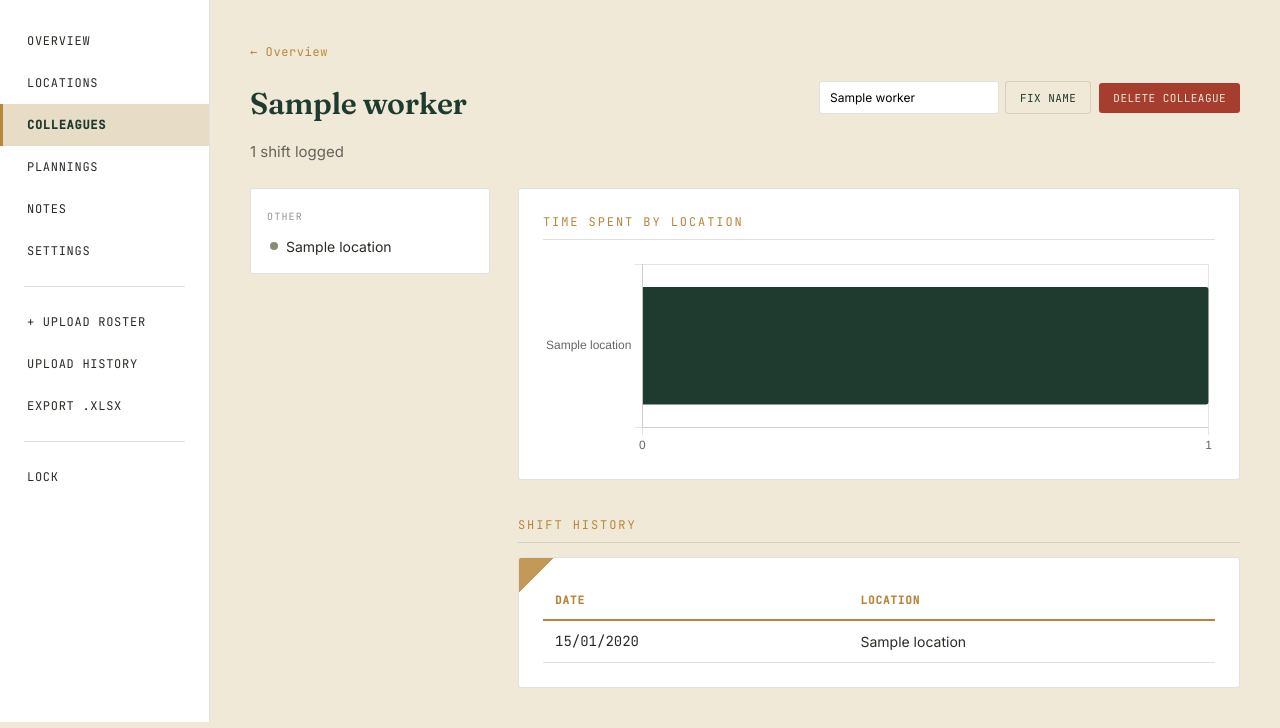
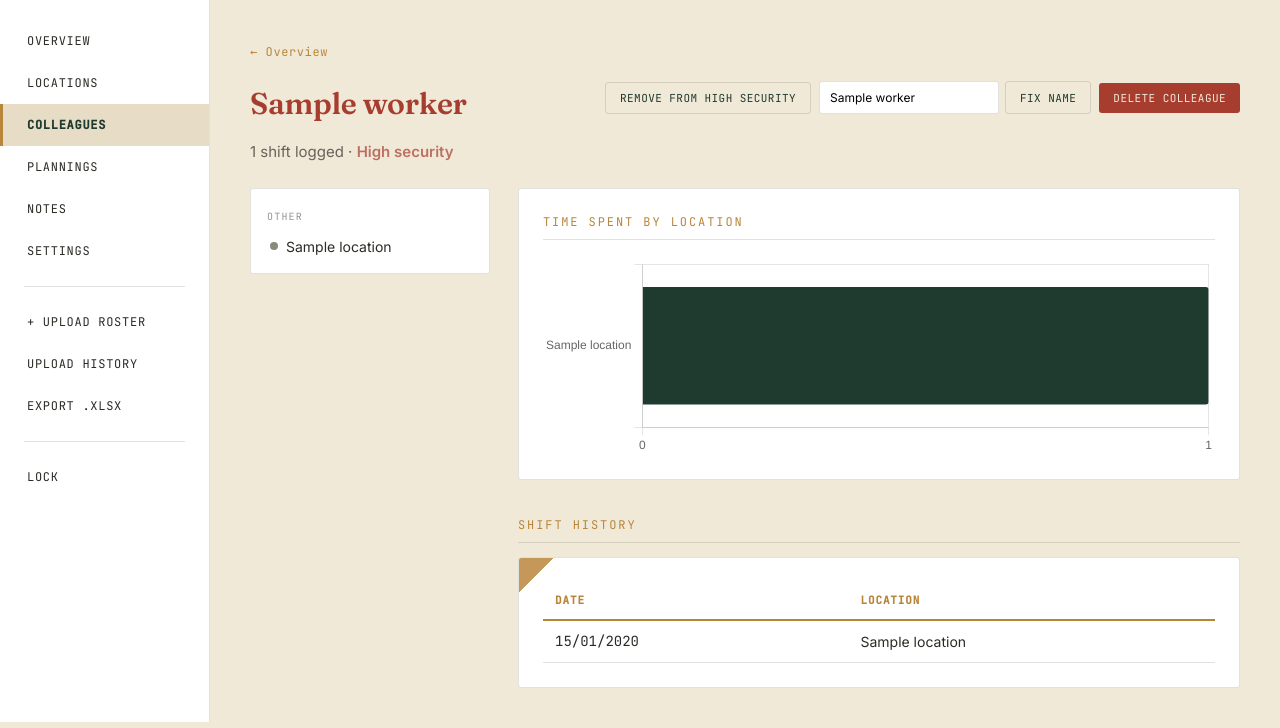
Before and after one commit to tlegrand-be/Museum, a Flask app: page /worker/1 in a window 1280 px wide. Shown: the part 99-827 px from the top of the page. Run offline with Flask 3, Linux system fonts and the light colour scheme; the visitor is signed in with stand-in values (Sample User, id 1); tables that the repository leaves empty hold one stand-in row (values such as "Sample post").

Commit message:
Mark/unmark high security from a colleague's own page
Adds a "Mark as high security" / "Remove from high security" button next
to "Fix name" on each colleague's page, shows the status under the name,
and lets the Colleagues title bar wrap so its buttons stay visible on
narrow screens.

Co-Authored-By: Claude Opus 5.5 <noreply@anthropic.com>

```diff
--- a/app.py
+++ b/app.py
@@ -505,6 +505,19 @@ def rename_worker(worker_id):
     return redirect(url_for("worker_page", worker_id=result_id))
 
 
+@app.route("/worker/<int:worker_id>/high-security", methods=["POST"])
+@admin_required
+def set_worker_high_security(worker_id):
+    detail = database.worker_detail(worker_id)
+    if not detail:
+        abort(404)
+    flag = request.form.get("high_security") == "1"
+    database.set_worker_high_security(worker_id, flag)
+    name = detail["worker"]["name"]
+    flash(f'{name} {"moved to high security" if flag else "moved back to the main list"}.', "success")
+    return redirect(url_for("worker_page", worker_id=worker_id))
+
+
 @app.route("/worker/<int:worker_id>/delete", methods=["POST"])
 @admin_required
 def delete_worker(worker_id):
--- a/database.py
+++ b/database.py
@@ -174,6 +174,15 @@ def high_security_names():
     try:
         rows = conn.execute("SELECT name FROM workers WHERE high_security = 1").fetchall()
         return {_fold_name(r["name"]) for r in rows}
+    finally:
+        conn.close()
+
+
+def set_worker_high_security(worker_id, flag):
+    conn = get_db()
+    try:
+        conn.execute("UPDATE workers SET high_security = ? WHERE id = ?", (int(bool(flag)), worker_id))
+        conn.commit()
     finally:
         conn.close()
 
--- a/static/style.css
+++ b/static/style.css
@@ -322,10 +322,12 @@ select option.high-security-name { color: var(--rust); font-weight: 600; }
   display: flex;
   align-items: center;
   justify-content: space-between;
+  flex-wrap: wrap;
   gap: 16px;
   margin-bottom: 24px;
 }
 .colleagues-titlebar h1 { margin-bottom: 0; }
+.colleagues-titlebar .compare-bar-actions { flex-wrap: wrap; }
 
 .compare-bar {
   display: flex;
--- a/templates/worker.html
+++ b/templates/worker.html
@@ -5,11 +5,20 @@
 <a class="back-link" href="{{ url_for('index') }}">&larr; Overview</a>
 <div style="display:flex; justify-content:space-between; align-items:flex-start; gap: 16px;">
   <div>
-    <h1 style="margin-bottom: 4px;">{{ detail.worker.name }}</h1>
-    <p style="opacity:0.7; margin-bottom: 24px;">{{ detail.total_shifts }} shift{{ 's' if detail.total_shifts != 1 else '' }} logged</p>
+    <h1 style="margin-bottom: 4px;"{% if detail.worker.high_security %} class="high-security-name"{% endif %}>{{ detail.worker.name }}</h1>
+    <p style="opacity:0.7; margin-bottom: 24px;">
+      {{ detail.total_shifts }} shift{{ 's' if detail.total_shifts != 1 else '' }} logged
+      {% if detail.worker.high_security %}&middot; <span class="high-security-name">High security</span>{% endif %}
+    </p>
   </div>
   {% if is_admin %}
-  <div style="display:flex; gap:8px; align-items:center;">
+  <div style="display:flex; gap:8px; align-items:center; flex-wrap:wrap; justify-content:flex-end;">
+    <form method="post" action="{{ url_for('set_worker_high_security', worker_id=detail.worker.id) }}">
+      <input type="hidden" name="high_security" value="{{ 0 if detail.worker.high_security else 1 }}">
+      <button class="btn ghost" type="submit" style="padding:8px 14px; font-size:11px;">
+        {{ 'Remove from high security' if detail.worker.high_security else 'Mark as high security' }}
+      </button>
+    </form>
     <form method="post" action="{{ url_for('rename_worker', worker_id=detail.worker.id) }}" style="display:flex; gap:6px;">
       <input type="text" name="name" value="{{ detail.worker.name }}" required
              style="width:180px; padding:8px 10px; font-size:12px; border:1px solid var(--line); border-radius:var(--radius); font-family:'Inter', sans-serif;">
```
